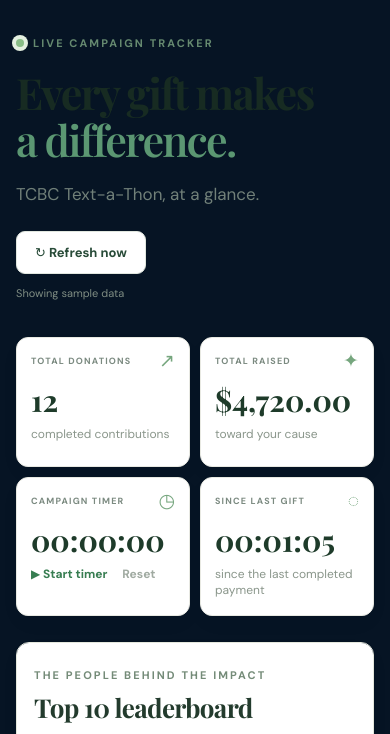
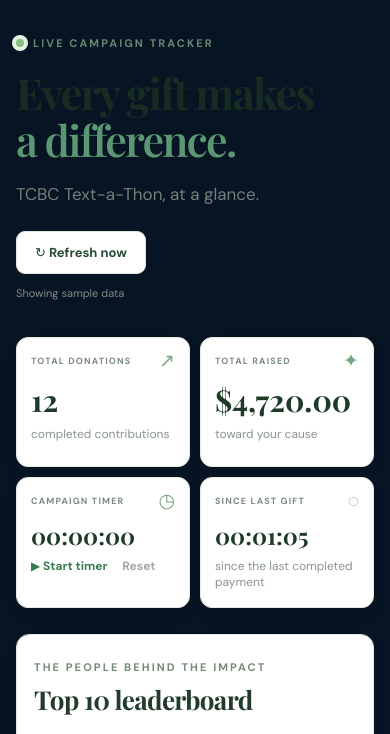
Before and after one commit to DerekAlfonso/StripeDonationTracker, a website with bundled scripts: page index.html in a window 390 px wide. Shown: the part 69-803 px from the top of the page. Built offline with nearby package versions, Linux system fonts and the light colour scheme; a web font is replaced by a local one.

Commit message:
Added KPI value CSS value

```diff
--- a/theme.css
+++ b/theme.css
@@ -105,4 +105,5 @@ h1 em { color: #ff9292; }
   .page { padding-left: 16px; padding-right: 16px; }
   .topbar { background: var(--brand-red); }
   .kpi-card { min-height: 135px; }
+  .kpi-value.tabular { font-size: clamp(20px, 6vw, 30px); }
 }
```
